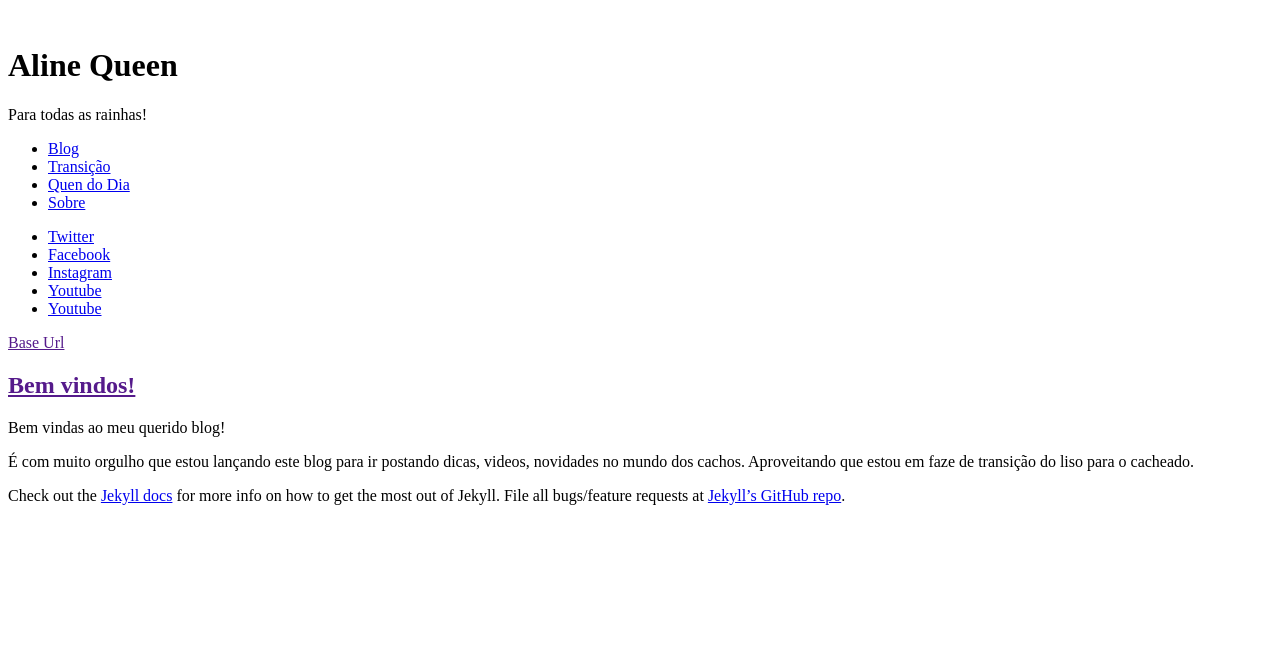
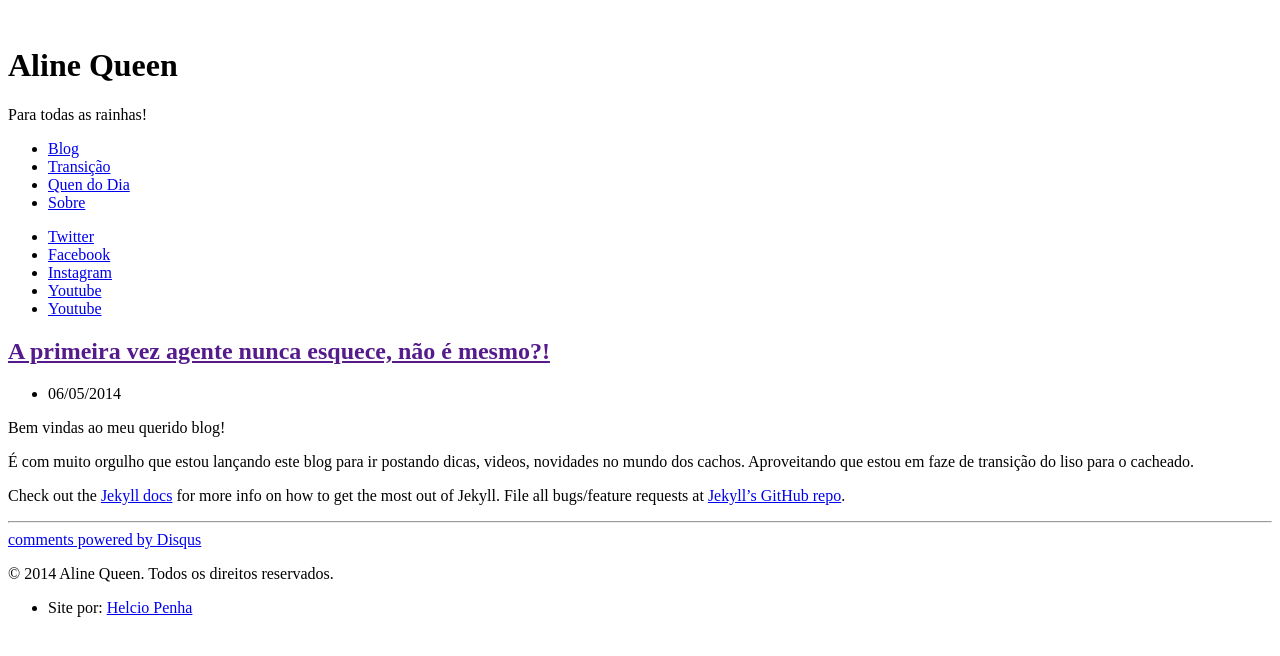
Before and after one commit to helciopenha/alinequeen.com.br, a Jekyll site: the page built from _posts/2014-05-06-a-primeira-ve-agente-nunca-esquece-não-é-mesmo.markdown, in a window 1280 px wide. Shown: the top 656 px of the page. Built offline with Jekyll 4.4.1, drawn with Linux system fonts in a browser that asks for light colours; nearby versions of some CDN libraries; library files that are not in the unit come from our copies; Markdown is read by kramdown in place of the engine named in the settings; comment, search, counter and statistics services are not loaded.

Commit message:
Disqus
Incluindo comentários nos posts.

```diff
--- /dev/null
+++ b/_includes/disqus.html
@@ -0,0 +1,15 @@
+ <div id="disqus_thread"></div>
+
+<script type="text/javascript">
+    /* * * CONFIGURATION VARIABLES: EDIT BEFORE PASTING INTO YOUR WEBPAGE * * */
+    var disqus_shortname = 'alinequeen'; // required: replace example with your forum shortname
+
+    /* * * DON'T EDIT BELOW THIS LINE * * */
+    (function() {
+        var dsq = document.createElement('script'); dsq.type = 'text/javascript'; dsq.async = true;
+        dsq.src = '//' + disqus_shortname + '.disqus.com/embed.js';
+        (document.getElementsByTagName('head')[0] || document.getElementsByTagName('body')[0]).appendChild(dsq);
+    })();
+</script>
+<noscript>Please enable JavaScript to view the <a href="http://disqus.com/?ref_noscript">comments powered by Disqus.</a></noscript>
+<a href="http://disqus.com" class="dsq-brlink">comments powered by <span class="logo-disqus">Disqus</span></a>
--- a/_layouts/post2.html
+++ b/_layouts/post2.html
@@ -6,17 +6,35 @@
 
 	{% include menu.html %}
 
-	<a href="{{ site.baseurl }}">Base Url</a>
-
 	<div id="main">
-
 		<section>
 			<h2 class="alt"><strong><a href="{{ post.url }}">{{ page.title }}</a></strong></h2>
+			<ul><li><span>{{ page.date | date:"%d/%m/%Y" }}</span></li></ul>
 		</section>
 		<article class="post">
 			{{ content }}
 		</article>
 
 	</div>
+
+	<footer><hr/></footer>
+
+	<div id="disqus">
+		{% include disqus.html %}
+	</div>
+
+	<div id="footer">
+
+	<!-- Copyright -->
+	  <div class="copyright">
+
+	    <p>&copy; 2014 Aline Queen. Todos os direitos reservados.</p>
+	    <ul class="menu">
+	      <li>Site por: <a href="http://fb.com/helciopenha">Helcio Penha</a></li>
+	    </ul>
+	  </div>
+
+	</div>
+
 </body>
 </html
--- a/_posts/2014-04-21-bem-vindos.markdown
+++ b/_posts/2014-05-06-a-primeira-ve-agente-nunca-esquece-não-é-mesmo.markdown
@@ -1,6 +1,6 @@
 ---
 layout: post2
-title:  "Bem vindos!"
+title:  "A primeira vez agente nunca esquece, não é mesmo?!"
 resumo: >
   Bem vindas ao meu querido blog!
 
--- a/index2.html
+++ b/index2.html
@@ -9,7 +9,7 @@
     	<section>
 
 	    	<h2 class="alt"><strong><a href="{{ post.url }}">{{ post.title }}</a></strong></h2>
-	    	<li><span>{{ post.date | date_to_string }}</span></li>
+	    	<li><span>{{ post.date | date:"%d/%m/%Y" }}</span></li>
 
 	    	{% if post.image %}
             <figure>
```
Also changed, not shown: css/style.css (+12 -2 lines).
